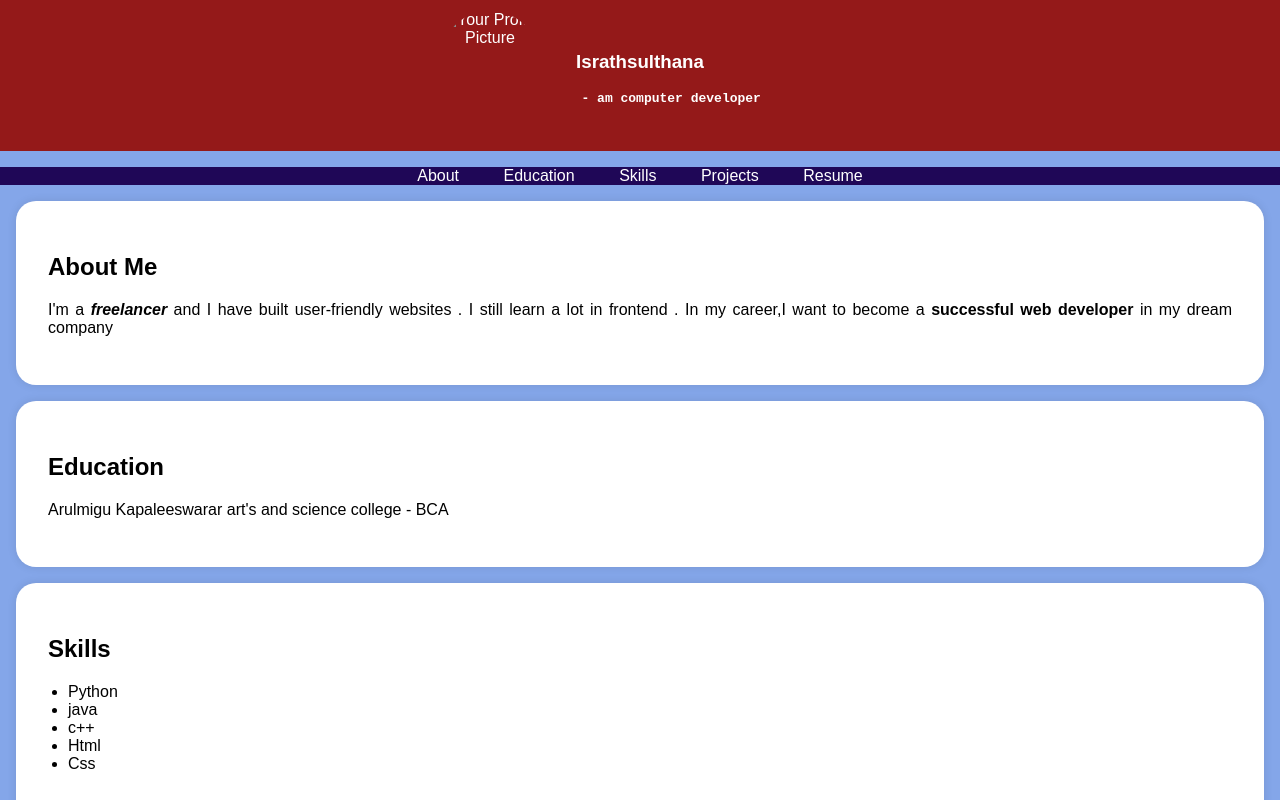
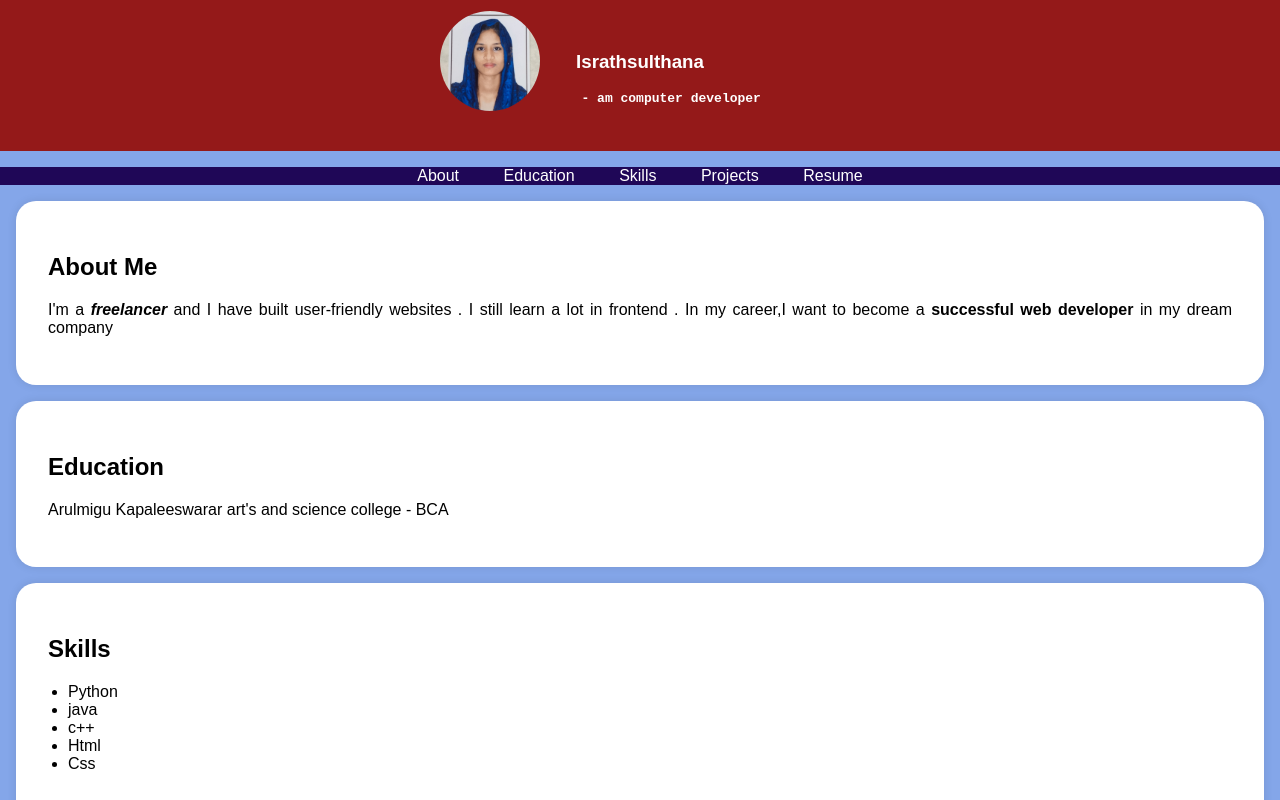
Before and after one commit to Israthsulthna/digital-portfolio, a plain HTML site: page index.html in a window 1280 px wide. Shown: the top 800 px of the page. Drawn offline with Linux system fonts and the light colour scheme; the site is published under a folder, as on GitHub Pages, so addresses that start at the root find nothing.

Commit message:
index.html

```diff
--- a/index.html
+++ b/index.html
@@ -103,7 +103,7 @@
     <header>
         <div class="header-content">
             <!-- Add your profile picture here -->
-            <img src="/israthsulthna.jpg" alt="Your Profile Picture" class="profile-picture">
+            <img src="israthsulthna.jpg" alt="Your Profile Picture" class="profile-picture">
             <h3>Israthsulthana</h3>
          <b><pre>         - am computer developer </pre></b>
 
```
